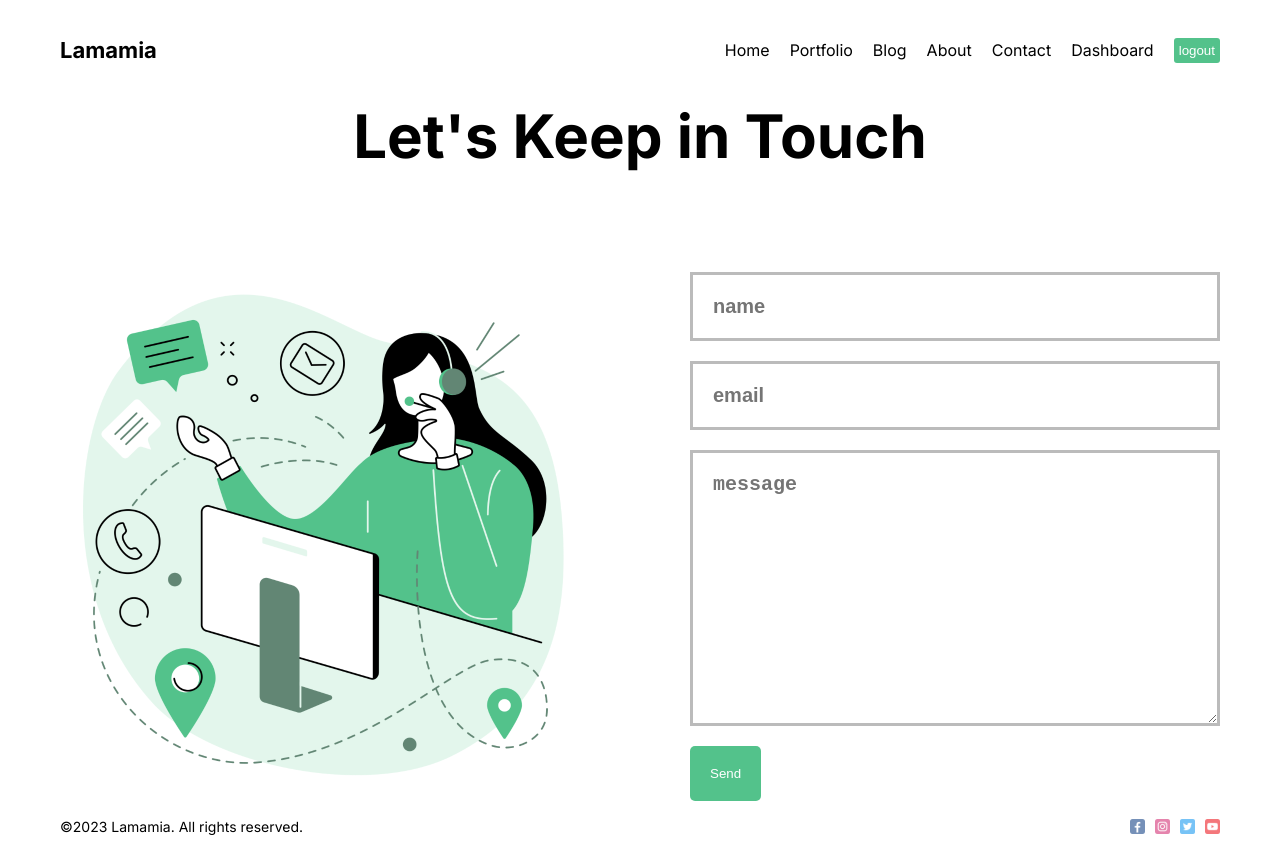
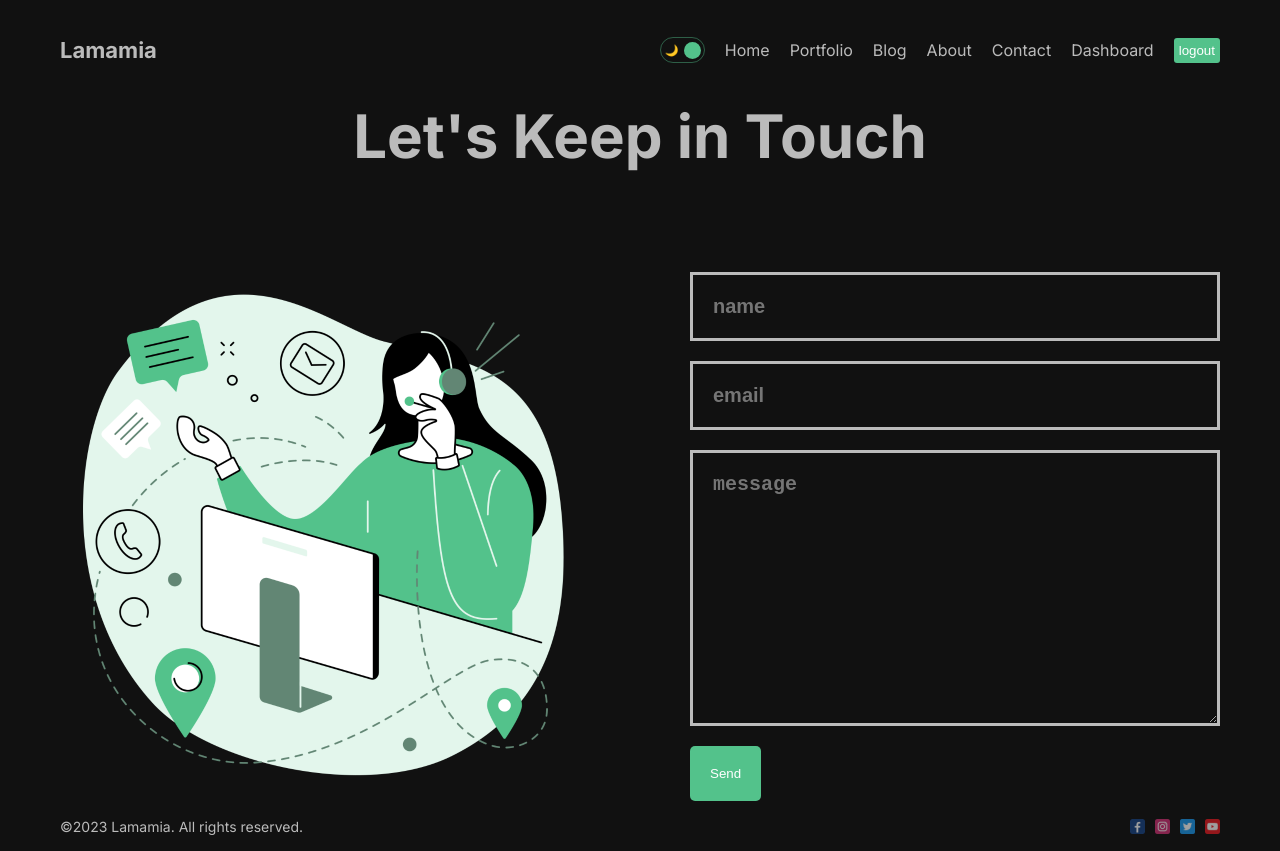
Before and after one commit to mhdshafi294/nextblog, a Next.js app: page /contact in a window 1280 px wide. Built offline with nearby package versions, Linux system fonts and the light colour scheme.

Commit message:
darkLightModeToggle

```diff
--- /dev/null
+++ b/src/app/blog/[id]/page.module.css
@@ -0,0 +1,51 @@
+.container {
+}
+
+.top {
+  display: flex;
+}
+
+.info {
+  flex: 1;
+  display: flex;
+  flex-direction: column;
+  justify-content: space-between;
+}
+
+.title{
+  font-size: 40px;
+}
+
+.desc{
+  font-size: 18px;
+  font-weight: 300;
+}
+
+.author {
+  display: flex;
+  align-items: center;
+  gap: 10px;
+}
+
+.avatar {
+  object-fit: cover;
+  border-radius: 50%;
+}
+
+.imageContainer {
+  flex: 1;
+  height: 300px;
+  position: relative;
+}
+
+.image {
+  object-fit: cover;
+}
+
+.content {
+  margin-top: 50px;
+  font-size: 20px;
+  font-weight: 300;
+  color: #999;
+  text-align: justify;
+}
--- /dev/null
+++ b/src/app/blog/page.module.css
@@ -0,0 +1,22 @@
+.container {
+  display: flex;
+  align-items: center;
+  gap: 50px;
+  margin-bottom: 50px;
+}
+
+.image{
+  object-fit: cover;
+}
+
+.content {
+}
+
+.title{
+  margin-bottom: 10px;
+}
+
+.desc{
+  font-size: 18px;
+  color: #999;
+}
--- a/src/app/layout.js
+++ b/src/app/layout.js
@@ -2,6 +2,7 @@ import Navbar from '@/components/navbar/Navbar'
 import './globals.css'
 import { Inter } from 'next/font/google'
 import Footer from '@/components/footer/Footer'
+import { ThemeProvider } from '@/context/ThemeContext'
 
 const inter = Inter({ subsets: ['latin'] })
 
@@ -14,11 +15,13 @@ export default function RootLayout({ children }) {
   return (
     <html lang="en">
       <body className={inter.className}>
-        <div className="container">
-          <Navbar />
-          {children}
-          <Footer />
-        </div>
+        <ThemeProvider>
+          <div className="container">
+            <Navbar />
+            {children}
+            <Footer />
+          </div>
+        </ThemeProvider>
       </body>
     </html>
   )
--- /dev/null
+++ b/src/components/DarkModeToggle/DarkModeToggle.jsx
@@ -0,0 +1,21 @@
+"use client"
+
+import React, { useContext } from "react";
+import styles from "./darkModeToggle.module.css";
+import { ThemeContext } from "../../context/ThemeContext";
+
+const DarkModeToggle = () => {
+  const { toggle,mode } = useContext(ThemeContext);
+  return (
+    <div className={styles.container} onClick={toggle}>
+      <div className={styles.icon}>🌙</div>
+      <div className={styles.icon}>🔆</div>
+      <div
+        className={styles.ball}
+        style={mode === "light" ? { left: "3px" } : { right: "3px" }}
+      />
+    </div>
+  );
+};
+
+export default DarkModeToggle;
--- /dev/null
+++ b/src/components/DarkModeToggle/darkModeToggle.module.css
@@ -0,0 +1,25 @@
+.container{
+  width: 45px;
+  height: 26px;
+  border: 1.5px solid #53c28b70;
+  border-radius: 30px;
+  display: flex;
+  align-items: center;
+  justify-content: space-between;
+  padding: 4px;
+  position: relative;
+  cursor: pointer;
+}
+
+.icon{
+  font-size: 11px;
+}
+
+.ball{
+  width: 17px;
+  height: 17px;
+  background-color: #53c28b;
+  border-radius: 50%;
+  position: absolute;
+  transition: 1s all ease;
+}
--- a/src/components/navbar/Navbar.jsx
+++ b/src/components/navbar/Navbar.jsx
@@ -4,12 +4,14 @@ import React from 'react'
 import Link from 'next/link'
 import styles from "./navbar.module.css";
 import { links } from '@/constants/constants'
+import DarkModeToggle from "../DarkModeToggle/DarkModeToggle";
 
 const Navbar = () => {
   return (
     <div className={styles.container}>
       <Link href="/" className={styles.logo}>Lamamia</Link>
       <div className={styles.links}>
+        <DarkModeToggle />
         {links.map(link => (
           <Link key={link.id} href={link.url} className={styles.link}>
             {link.title}
--- /dev/null
+++ b/src/context/ThemeContext.js
@@ -0,0 +1,21 @@
+"use client"
+
+import { createContext, useState } from "react"
+
+export const ThemeContext = createContext()
+
+export const ThemeProvider = ({children})=>{
+  const [mode, setMode] = useState("dark");
+
+  const toggle = () => {
+    setMode((prev) => (prev === "dark" ? "light" : "dark"));
+  };
+
+  return(
+    <ThemeContext.Provider value={{toggle, mode}}>
+      <div className={`theme ${mode}`}>
+        {children}
+      </div>
+    </ThemeContext.Provider>
+  )
+}
```
Also changed, not shown: src/app/blog/layout.jsx (deleted, +0 -12 lines).
